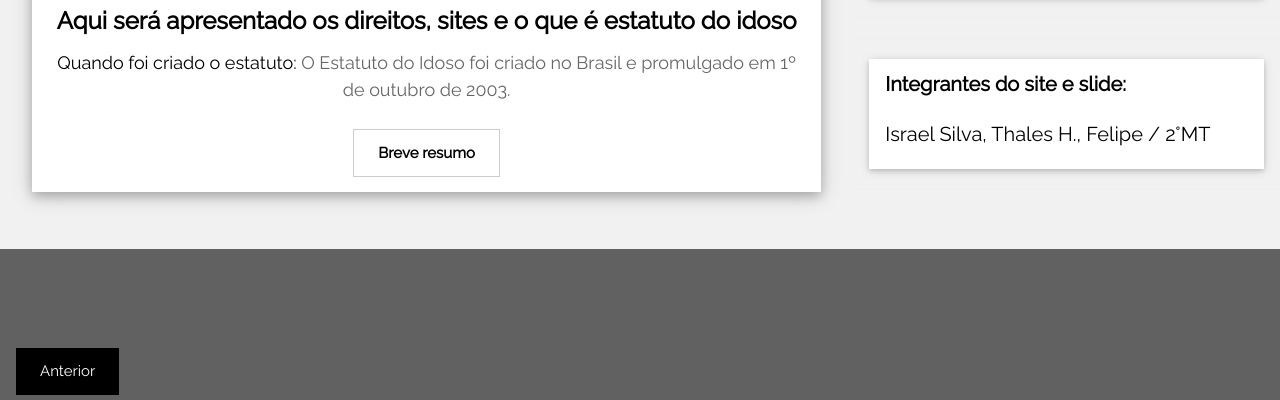
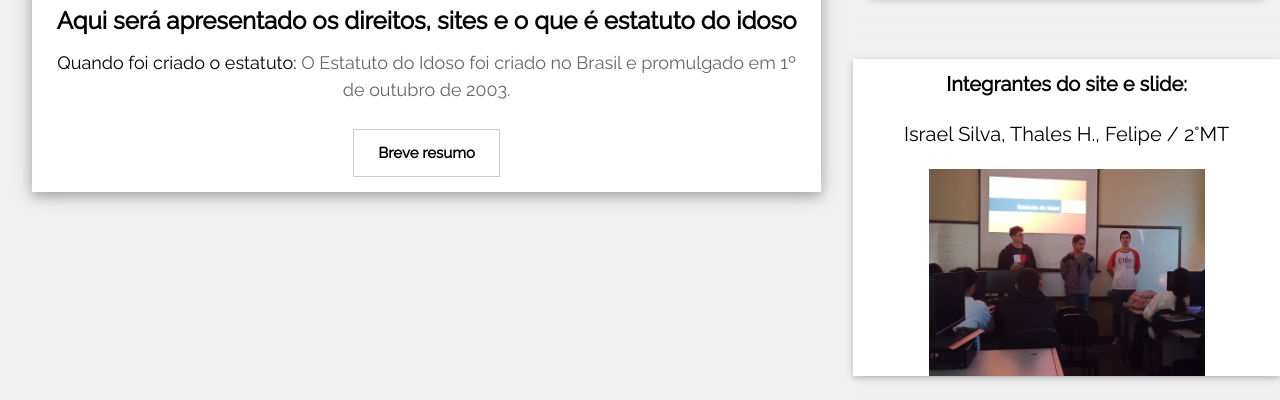
Before and after one commit to is11012012/inc-acess, a plain HTML site: page estat.html in a window 1280 px wide. Shown: the part 555-955 px from the top of the page. Drawn offline with nearby package versions, Linux system fonts and the light colour scheme.

Commit message:
Add files via upload

```diff
--- a/estat.html
+++ b/estat.html
@@ -74,10 +74,11 @@ body,h1,h2,h3,h4,h5 {font-family: "Raleway", sans-serif}
     </div>
   </div><hr>
   <hr>
-  <div class="w3-card w3-margin w3-margin-top">
+  <div class="w3-card w3-center w3-margin-top">
     <div class="w3-container w3-white">
       <h4><b>Integrantes do site e slide:</b></h4>
       <h4><p>Israel Silva, Thales H., Felipe / 2°MT </p></h4>
+      <img src="cambada.jpeg" alt=""width="70%">
     </div>
   </div><hr>
 
```
Also changed, not shown: cambada.jpeg (added).
